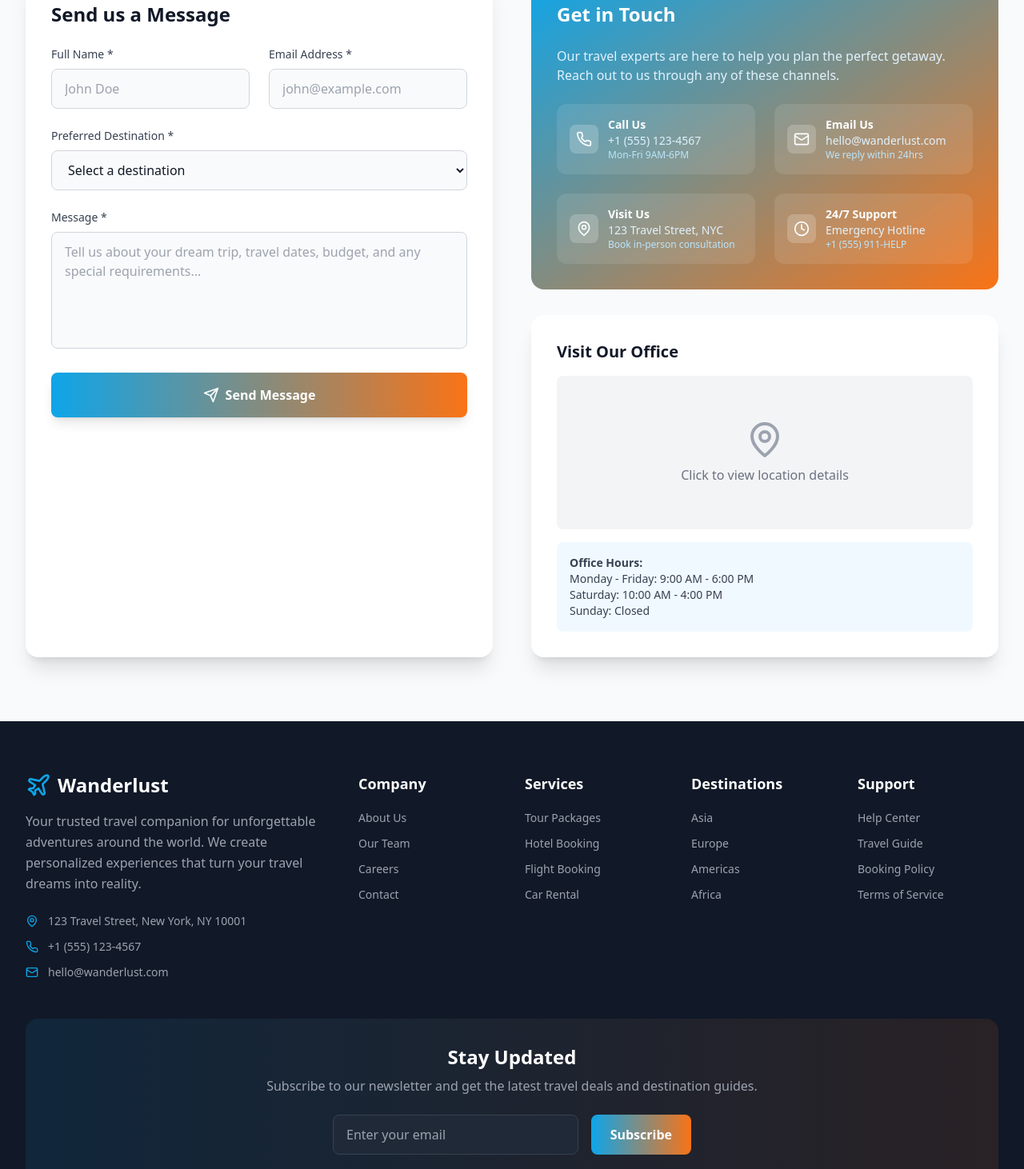
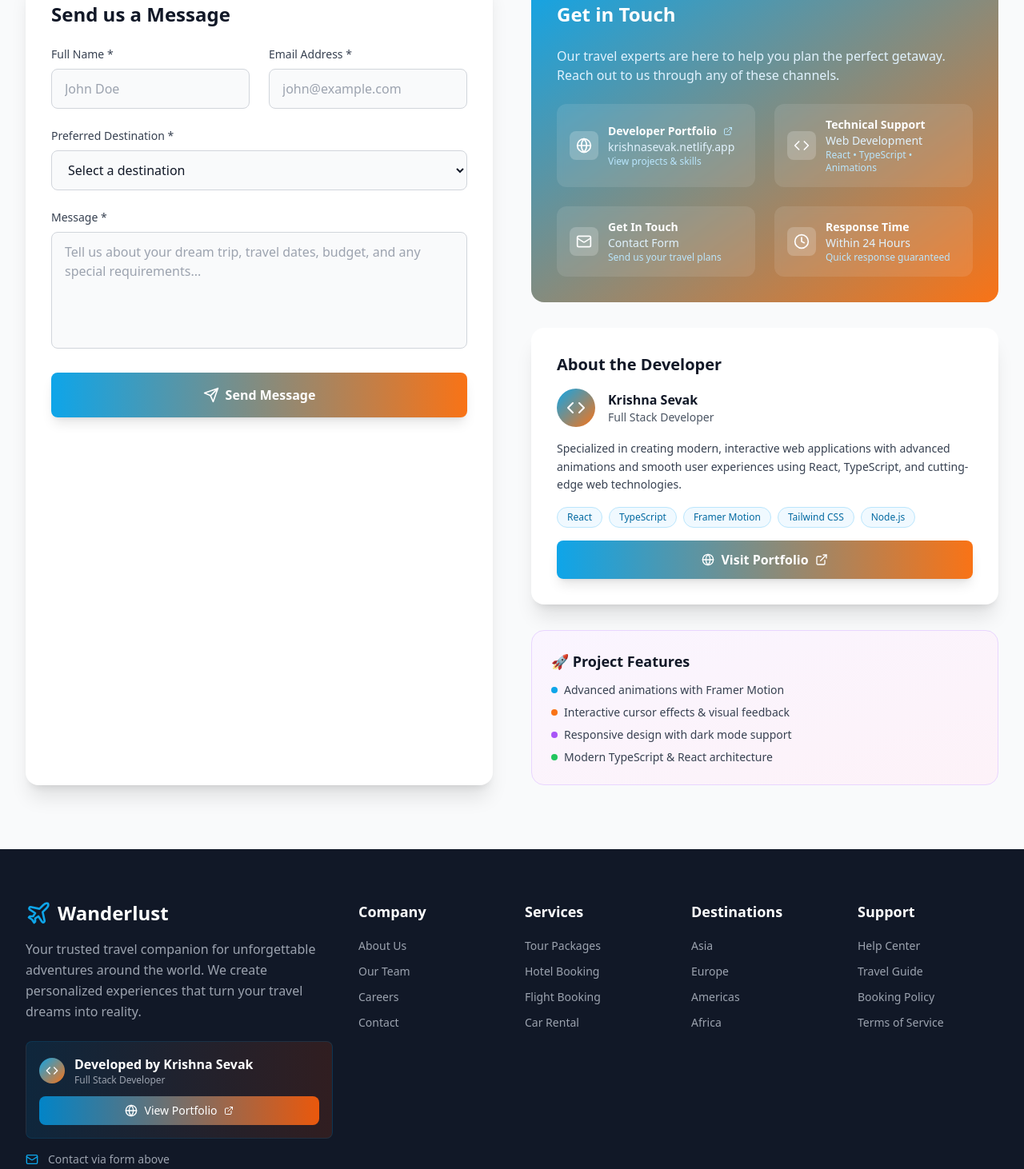
Before and after one commit to krishna142-tech/Wanderlust, a React (Vite) app: page / in a window 1280 px wide. Shown: the part 5120-6582 px from the top of the page at 80% size. Built offline with nearby package versions, Linux system fonts and the light colour scheme.

Commit message:
Update Contact Information with Portfolio

```diff
--- a/src/components/Contact.tsx
+++ b/src/components/Contact.tsx
@@ -1,7 +1,7 @@
 import React, { useState } from 'react';
 import { motion } from 'framer-motion';
 import { useInView } from 'react-intersection-observer';
-import { MapPin, Phone, Mail, Clock, Send, CheckCircle, AlertCircle } from 'lucide-react';
+import { MapPin, Phone, Mail, Clock, Send, CheckCircle, AlertCircle, ExternalLink, Code, Globe } from 'lucide-react';
 
 const Contact: React.FC = () => {
   const [formData, setFormData] = useState({
@@ -53,48 +53,46 @@ const Contact: React.FC = () => {
     });
   };
 
-  const handleQuickContact = (type: 'phone' | 'email' | 'emergency') => {
-    switch (type) {
-      case 'phone':
-        alert('📞 Calling +1 (555) 123-4567...\n\nOur travel experts are available:\nMon-Fri: 9AM-6PM\nSat: 10AM-4PM');
-        break;
-      case 'email':
-        alert('📧 Opening your email client...\n\nSend us an email at: hello@wanderlust.com\n\nWe typically respond within 2-4 hours during business days.');
-        break;
-      case 'emergency':
-        alert('🚨 Emergency Travel Support\n\n24/7 Hotline: +1 (555) 911-HELP\n\nFor urgent travel assistance, lost documents, or emergency situations during your trip.');
-        break;
-    }
+  const handlePortfolioVisit = () => {
+    window.open('https://krishnasevak.netlify.app/', '_blank');
+  };
+
+  const handleDeveloperContact = () => {
+    alert('👨‍💻 Developer Contact\n\n🌐 Portfolio: https://krishnasevak.netlify.app/\n\n📧 For technical inquiries or collaboration opportunities, please visit the portfolio website.\n\n🚀 Specialized in modern web development with React, TypeScript, and advanced animations.');
   };
 
   const contactInfo = [
     {
-      icon: Phone,
-      title: 'Call Us',
-      details: '+1 (555) 123-4567',
-      subtitle: 'Mon-Fri 9AM-6PM',
-      action: () => handleQuickContact('phone')
+      icon: Globe,
+      title: 'Developer Portfolio',
+      details: 'krishnasevak.netlify.app',
+      subtitle: 'View projects & skills',
+      action: handlePortfolioVisit,
+      isExternal: true
+    },
+    {
+      icon: Code,
+      title: 'Technical Support',
+      details: 'Web Development',
+      subtitle: 'React • TypeScript • Animations',
+      action: handleDeveloperContact,
+      isExternal: false
     },
     {
       icon: Mail,
-      title: 'Email Us',
-      details: 'hello@wanderlust.com',
-      subtitle: 'We reply within 24hrs',
-      action: () => handleQuickContact('email')
-    },
-    {
-      icon: MapPin,
-      title: 'Visit Us',
-      details: '123 Travel Street, NYC',
-      subtitle: 'Book in-person consultation',
-      action: () => alert('🏢 Visit our office:\n\n📍 123 Travel Street, New York, NY 10001\n\n🕒 Office Hours:\nMon-Fri: 9AM-6PM\nSat: 10AM-4PM\nSun: Closed\n\n🚗 Free parking available')
+      title: 'Get In Touch',
+      details: 'Contact Form',
+      subtitle: 'Send us your travel plans',
+      action: () => alert('📧 Please use the contact form below to send us your travel inquiries and we\'ll get back to you soon!'),
+      isExternal: false
     },
     {
       icon: Clock,
-      title: '24/7 Support',
-      details: 'Emergency Hotline',
-      subtitle: '+1 (555) 911-HELP',
-      action: () => handleQuickContact('emergency')
+      title: 'Response Time',
+      details: 'Within 24 Hours',
+      subtitle: 'Quick response guaranteed',
+      action: () => alert('⏰ Response Time\n\n📞 We typically respond to all inquiries within 24 hours during business days.\n\n🌍 For urgent travel assistance, please mention "URGENT" in your message subject.'),
+      isExternal: false
     }
   ];
 
@@ -118,13 +116,13 @@ const Contact: React.FC = () => {
           transition={{ duration: 0.8 }}
           className="text-center mb-16"
         >
-          <h2 className="text-4xl md:text-5xl font-bold text-gray-900 dark:text-white mb-4">
+          <h2 className="text-4xl md:text-5xl font-bold text-gray-900 dark:text-white mb-4 cursor-text">
             Let's Plan Your
             <span className="text-transparent bg-clip-text bg-gradient-to-r from-sky-500 to-orange-500">
               {' '}Dream Trip
             </span>
           </h2>
-          <p className="text-xl text-gray-600 dark:text-gray-300 max-w-3xl mx-auto">
+          <p className="text-xl text-gray-600 dark:text-gray-300 max-w-3xl mx-auto cursor-text">
             Ready to embark on your next adventure? Get in touch with our travel experts
             and let us create a personalized itinerary just for you.
           </p>
@@ -138,14 +136,14 @@ const Contact: React.FC = () => {
             transition={{ duration: 0.8, delay: 0.2 }}
             className="bg-white dark:bg-gray-900 rounded-2xl p-8 shadow-xl"
           >
-            <h3 className="text-2xl font-bold text-gray-900 dark:text-white mb-6">
+            <h3 className="text-2xl font-bold text-gray-900 dark:text-white mb-6 cursor-text">
               Send us a Message
             </h3>
 
             <form onSubmit={handleSubmit} className="space-y-6">
               <div className="grid grid-cols-1 md:grid-cols-2 gap-6">
                 <div>
-                  <label className="block text-sm font-medium text-gray-700 dark:text-gray-300 mb-2">
+                  <label className="block text-sm font-medium text-gray-700 dark:text-gray-300 mb-2 cursor-text">
                     Full Name *
                   </label>
                   <input
@@ -160,7 +158,7 @@ const Contact: React.FC = () => {
                 </div>
 
                 <div>
-                  <label className="block text-sm font-medium text-gray-700 dark:text-gray-300 mb-2">
+                  <label className="block text-sm font-medium text-gray-700 dark:text-gray-300 mb-2 cursor-text">
                     Email Address *
                   </label>
                   <input
@@ -176,7 +174,7 @@ const Contact: React.FC = () => {
               </div>
 
               <div>
-                <label className="block text-sm font-medium text-gray-700 dark:text-gray-300 mb-2">
+                <label className="block text-sm font-medium text-gray-700 dark:text-gray-300 mb-2 cursor-text">
                   Preferred Destination *
                 </label>
                 <select
@@ -194,7 +192,7 @@ const Contact: React.FC = () => {
               </div>
 
               <div>
-                <label className="block text-sm font-medium text-gray-700 dark:text-gray-300 mb-2">
+                <label className="block text-sm font-medium text-gray-700 dark:text-gray-300 mb-2 cursor-text">
                   Message *
                 </label>
                 <textarea
@@ -213,7 +211,7 @@ const Contact: React.FC = () => {
                 disabled={isSubmitting}
                 whileHover={{ scale: 1.02 }}
                 whileTap={{ scale: 0.98 }}
-                className={`w-full py-4 rounded-lg font-semibold flex items-center justify-center gap-2 transition-all duration-300 shadow-lg hover:shadow-xl disabled:opacity-50 disabled:cursor-not-allowed ${
+                className={`w-full py-4 rounded-lg font-semibold flex items-center justify-center gap-2 transition-all duration-300 shadow-lg hover:shadow-xl disabled:opacity-50 disabled:cursor-not-allowed cursor-button ${
                   submitStatus === 'success'
                     ? 'bg-green-500 hover:bg-green-600 text-white'
                     : submitStatus === 'error'
@@ -256,8 +254,8 @@ const Contact: React.FC = () => {
             className="space-y-8"
           >
             <div className="bg-gradient-to-br from-sky-500 to-orange-500 rounded-2xl p-8 text-white">
-              <h3 className="text-2xl font-bold mb-6">Get in Touch</h3>
-              <p className="text-sky-100 mb-6">
+              <h3 className="text-2xl font-bold mb-6 cursor-text">Get in Touch</h3>
+              <p className="text-sky-100 mb-6 cursor-text">
                 Our travel experts are here to help you plan the perfect getaway.
                 Reach out to us through any of these channels.
               </p>
@@ -269,14 +267,19 @@ const Contact: React.FC = () => {
                     whileHover={{ scale: 1.05 }}
                     whileTap={{ scale: 0.95 }}
                     onClick={info.action}
-                    className="bg-white/10 backdrop-blur-sm rounded-xl p-4 hover:bg-white/20 transition-all duration-300 text-left w-full"
+                    className="bg-white/10 backdrop-blur-sm rounded-xl p-4 hover:bg-white/20 transition-all duration-300 text-left w-full cursor-button"
                   >
                     <div className="flex items-center gap-3">
                       <div className="bg-white/20 rounded-lg p-2">
                         <info.icon className="h-5 w-5 text-white" />
                       </div>
-                      <div>
-                        <h4 className="font-semibold text-sm">{info.title}</h4>
+                      <div className="flex-1">
+                        <div className="flex items-center gap-2">
+                          <h4 className="font-semibold text-sm">{info.title}</h4>
+                          {info.isExternal && (
+                            <ExternalLink className="h-3 w-3 text-sky-200" />
+                          )}
+                        </div>
                         <p className="text-sky-100 text-sm">{info.details}</p>
                         <p className="text-sky-200 text-xs">{info.subtitle}</p>
                       </div>
@@ -286,31 +289,85 @@ const Contact: React.FC = () => {
               </div>
             </div>
 
-            {/* Map placeholder */}
+            {/* Developer Info Card */}
             <div className="bg-white dark:bg-gray-900 rounded-2xl p-8 shadow-xl">
-              <h4 className="text-xl font-bold text-gray-900 dark:text-white mb-4">
-                Visit Our Office
+              <h4 className="text-xl font-bold text-gray-900 dark:text-white mb-4 cursor-text">
+                About the Developer
               </h4>
-              <motion.div
-                whileHover={{ scale: 1.02 }}
-                className="bg-gray-100 dark:bg-gray-800 rounded-lg h-48 flex items-center justify-center cursor-pointer"
-                onClick={() => alert('🗺️ Interactive map coming soon!\n\nFor now, you can find us at:\n📍 123 Travel Street, New York, NY 10001\n\n🚗 Free parking available\n🚇 Near subway stations')}
-              >
-                <div className="text-center">
-                  <MapPin className="h-12 w-12 text-gray-400 mx-auto mb-2" />
-                  <p className="text-gray-500 dark:text-gray-400">
-                    Click to view location details
-                  </p>
+              <div className="space-y-4">
+                <div className="flex items-center gap-4">
+                  <div className="w-12 h-12 bg-gradient-to-br from-sky-500 to-orange-500 rounded-full flex items-center justify-center">
+                    <Code className="h-6 w-6 text-white" />
+                  </div>
+                  <div>
+                    <h5 className="font-semibold text-gray-900 dark:text-white cursor-text">Krishna Sevak</h5>
+                    <p className="text-sm text-gray-600 dark:text-gray-400 cursor-text">Full Stack Developer</p>
+                  </div>
                 </div>
-              </motion.div>
-              <div className="mt-4 p-4 bg-sky-50 dark:bg-sky-900/20 rounded-lg">
-                <p className="text-sm text-gray-700 dark:text-gray-300">
-                  <strong>Office Hours:</strong><br />
-                  Monday - Friday: 9:00 AM - 6:00 PM<br />
-                  Saturday: 10:00 AM - 4:00 PM<br />
-                  Sunday: Closed
+
+                <p className="text-gray-700 dark:text-gray-300 text-sm leading-relaxed cursor-text">
+                  Specialized in creating modern, interactive web applications with advanced animations
+                  and smooth user experiences using React, TypeScript, and cutting-edge web technologies.
                 </p>
+
+                <div className="flex flex-wrap gap-2">
+                  {['React', 'TypeScript', 'Framer Motion', 'Tailwind CSS', 'Node.js'].map((tech, index) => (
+                    <motion.span
+                      key={index}
+                      initial={{ opacity: 0, scale: 0 }}
+                      animate={{ opacity: 1, scale: 1 }}
+                      transition={{ delay: index * 0.1, duration: 0.3 }}
+                      whileHover={{
+                        scale: 1.1,
+                        boxShadow: '0 5px 15px rgba(14, 165, 233, 0.3)',
+                        transition: { duration: 0.2 }
+                      }}
+                      className="bg-sky-50 dark:bg-sky-900/20 text-sky-700 dark:text-sky-300 px-3 py-1 rounded-full text-xs font-medium border border-sky-200 dark:border-sky-800 cursor-pointer"
+                    >
+                      {tech}
+                    </motion.span>
+                  ))}
+                </div>
+
+                <motion.button
+                  whileHover={{
+                    scale: 1.02,
+                    boxShadow: '0 10px 25px rgba(14, 165, 233, 0.3)'
+                  }}
+                  whileTap={{ scale: 0.98 }}
+                  onClick={handlePortfolioVisit}
+                  className="w-full bg-gradient-to-r from-sky-500 to-orange-500 hover:from-sky-600 hover:to-orange-600 text-white py-3 rounded-lg font-semibold transition-all duration-300 shadow-lg flex items-center justify-center gap-2 cursor-button"
+                >
+                  <Globe className="h-4 w-4" />
+                  Visit Portfolio
+                  <ExternalLink className="h-4 w-4" />
+                </motion.button>
               </div>
+            </div>
+
+            {/* Project Info */}
+            <div className="bg-gradient-to-br from-purple-50 to-pink-50 dark:from-purple-900/20 dark:to-pink-900/20 rounded-2xl p-6 border border-purple-200 dark:border-purple-800">
+              <h4 className="text-lg font-bold text-gray-900 dark:text-white mb-3 cursor-text">
+                🚀 Project Features
+              </h4>
+              <ul className="space-y-2 text-sm text-gray-700 dark:text-gray-300">
+                <li className="flex items-center gap-2 cursor-text">
+                  <div className="w-2 h-2 bg-sky-500 rounded-full"></div>
+                  Advanced animations with Framer Motion
+                </li>
+                <li className="flex items-center gap-2 cursor-text">
+                  <div className="w-2 h-2 bg-orange-500 rounded-full"></div>
+                  Interactive cursor effects & visual feedback
+                </li>
+                <li className="flex items-center gap-2 cursor-text">
+                  <div className="w-2 h-2 bg-purple-500 rounded-full"></div>
+                  Responsive design with dark mode support
+                </li>
+                <li className="flex items-center gap-2 cursor-text">
+                  <div className="w-2 h-2 bg-green-500 rounded-full"></div>
+                  Modern TypeScript & React architecture
+                </li>
+              </ul>
             </div>
           </motion.div>
         </div>
--- a/src/components/Footer.tsx
+++ b/src/components/Footer.tsx
@@ -1,6 +1,6 @@
 import React from 'react';
 import { motion } from 'framer-motion';
-import { Plane, Facebook, Twitter, Instagram, Youtube, MapPin, Phone, Mail } from 'lucide-react';
+import { Plane, Facebook, Twitter, Instagram, Youtube, MapPin, Phone, Mail, Code, ExternalLink, Globe } from 'lucide-react';
 
 const Footer: React.FC = () => {
   const footerLinks = {
@@ -37,6 +37,10 @@ const Footer: React.FC = () => {
     { icon: Youtube, href: '#youtube', color: 'hover:text-red-500' }
   ];
 
+  const handlePortfolioClick = () => {
+    window.open('https://krishnasevak.netlify.app/', '_blank');
+  };
+
   return (
     <footer className="bg-gray-900 text-white">
       <div className="max-w-7xl mx-auto px-4 sm:px-6 lg:px-8 py-16">
@@ -52,34 +56,53 @@ const Footer: React.FC = () => {
             >
               <div className="flex items-center space-x-2 mb-4">
                 <Plane className="h-8 w-8 text-sky-500" />
-                <span className="text-2xl font-bold">Wanderlust</span>
+                <span className="text-2xl font-bold cursor-text">Wanderlust</span>
               </div>
-              <p className="text-gray-400 mb-6 leading-relaxed">
+              <p className="text-gray-400 mb-6 leading-relaxed cursor-text">
                 Your trusted travel companion for unforgettable adventures around the world.
                 We create personalized experiences that turn your travel dreams into reality.
               </p>
             </motion.div>
 
+            {/* Developer Info */}
+            <div className="bg-gradient-to-r from-sky-900/30 to-orange-900/30 rounded-lg p-4 mb-4 border border-sky-800/30">
+              <div className="flex items-center gap-3 mb-3">
+                <div className="w-8 h-8 bg-gradient-to-br from-sky-500 to-orange-500 rounded-full flex items-center justify-center">
+                  <Code className="h-4 w-4 text-white" />
+                </div>
+                <div>
+                  <h4 className="font-semibold text-white cursor-text">Developed by Krishna Sevak</h4>
+                  <p className="text-xs text-gray-400 cursor-text">Full Stack Developer</p>
+                </div>
+              </div>
+              <motion.button
+                whileHover={{ scale: 1.02 }}
+                whileTap={{ scale: 0.98 }}
+                onClick={handlePortfolioClick}
+                className="w-full bg-gradient-to-r from-sky-600 to-orange-600 hover:from-sky-700 hover:to-orange-700 text-white py-2 px-4 rounded-lg text-sm font-medium transition-all duration-300 flex items-center justify-center gap-2 cursor-button"
+              >
+                <Globe className="h-4 w-4" />
+                View Portfolio
+                <ExternalLink className="h-3 w-3" />
+              </motion.button>
+            </div>
+
             {/* Contact Info */}
             <div className="space-y-3">
               <div className="flex items-center gap-3">
-                <MapPin className="h-4 w-4 text-sky-500" />
-                <span className="text-sm text-gray-400">123 Travel Street, New York, NY 10001</span>
+                <Mail className="h-4 w-4 text-sky-500" />
+                <span className="text-sm text-gray-400 cursor-text">Contact via form above</span>
               </div>
               <div className="flex items-center gap-3">
-                <Phone className="h-4 w-4 text-sky-500" />
-                <span className="text-sm text-gray-400">+1 (555) 123-4567</span>
-              </div>
-              <div className="flex items-center gap-3">
-                <Mail className="h-4 w-4 text-sky-500" />
-                <span className="text-sm text-gray-400">hello@wanderlust.com</span>
+                <Globe className="h-4 w-4 text-sky-500" />
+                <span className="text-sm text-gray-400 cursor-text">krishnasevak.netlify.app</span>
               </div>
             </div>
           </div>
 
           {/* Links Sections */}
           <div>
-            <h3 className="text-lg font-semibold mb-4">Company</h3>
+            <h3 className="text-lg font-semibold mb-4 cursor-text">Company</h3>
             <ul className="space-y-2">
               {footerLinks.company.map((link, index) => (
                 <motion.li
@@ -90,7 +113,7 @@ const Footer: React.FC = () => {
                 >
                   <a
                     href={link.href}
-                    className="text-gray-400 hover:text-sky-400 transition-colors duration-200 text-sm"
+                    className="text-gray-400 hover:text-sky-400 transition-colors duration-200 text-sm cursor-button"
                   >
                     {link.name}
                   </a>
@@ -100,7 +123,7 @@ const Footer: React.FC = () => {
           </div>
 
           <div>
-            <h3 className="text-lg font-semibold mb-4">Services</h3>
+            <h3 className="text-lg font-semibold mb-4 cursor-text">Services</h3>
             <ul className="space-y-2">
               {footerLinks.services.map((link, index) => (
                 <motion.li
@@ -111,7 +134,7 @@ const Footer: React.FC = () => {
                 >
                   <a
                     href={link.href}
-                    className="text-gray-400 hover:text-sky-400 transition-colors duration-200 text-sm"
+                    className="text-gray-400 hover:text-sky-400 transition-colors duration-200 text-sm cursor-button"
                   >
                     {link.name}
                   </a>
@@ -121,7 +144,7 @@ const Footer: React.FC = () => {
           </div>
 
           <div>
-            <h3 className="text-lg font-semibold mb-4">Destinations</h3>
+            <h3 className="text-lg font-semibold mb-4 cursor-text">Destinations</h3>
             <ul className="space-y-2">
               {footerLinks.destinations.map((link, index) => (
                 <motion.li
@@ -132,7 +155,7 @@ const Footer: React.FC = () => {
                 >
                   <a
                     href={link.href}
-                    className="text-gray-400 hover:text-sky-400 transition-colors duration-200 text-sm"
+                    className="text-gray-400 hover:text-sky-400 transition-colors duration-200 text-sm cursor-button"
                   >
                     {link.name}
                   </a>
@@ -142,7 +165,7 @@ const Footer: React.FC = () => {
           </div>
 
           <div>
-            <h3 className="text-lg font-semibold mb-4">Support</h3>
+            <h3 className="text-lg font-semibold mb-4 cursor-text">Support</h3>
             <ul className="space-y-2">
               {footerLinks.support.map((link, index) => (
                 <motion.li
@@ -153,7 +176,7 @@ const Footer: React.FC = () => {
                 >
                   <a
                     href={link.href}
-                    className="text-gray-400 hover:text-sky-400 transition-colors duration-200 text-sm"
+                    className="text-gray-400 hover:text-sky-400 transition-colors duration-200 text-sm cursor-button"
                   >
                     {link.name}
                   </a>
@@ -171,8 +194,8 @@ const Footer: React.FC = () => {
           className="bg-gradient-to-r from-sky-500/10 to-orange-500/10 rounded-2xl p-8 mb-12"
         >
           <div className="max-w-2xl mx-auto text-center">
-            <h3 className="text-2xl font-bold mb-2">Stay Updated</h3>
-            <p className="text-gray-400 mb-6">
+            <h3 className="text-2xl font-bold mb-2 cursor-text">Stay Updated</h3>
+            <p className="text-gray-400 mb-6 cursor-text">
               Subscribe to our newsletter and get the latest travel deals and destination guides.
             </p>
             <div className="flex flex-col sm:flex-row gap-4 max-w-md mx-auto">
@@ -184,7 +207,7 @@ const Footer: React.FC = () => {
               <motion.button
                 whileHover={{ scale: 1.05 }}
                 whileTap={{ scale: 0.95 }}
-                className="bg-gradient-to-r from-sky-500 to-orange-500 hover:from-sky-600 hover:to-orange-600 text-white px-6 py-3 rounded-lg font-semibold transition-all duration-300"
+                className="bg-gradient-to-r from-sky-500 to-orange-500 hover:from-sky-600 hover:to-orange-600 text-white px-6 py-3 rounded-lg font-semibold transition-all duration-300 cursor-button"
               >
                 Subscribe
               </motion.button>
@@ -199,7 +222,7 @@ const Footer: React.FC = () => {
               initial={{ opacity: 0 }}
               whileInView={{ opacity: 1 }}
               transition={{ duration: 0.6 }}
-              className="text-gray-400 text-sm"
+              className="text-gray-400 text-sm cursor-text"
             >
               © 2024 Wanderlust Travel Agency. All rights reserved.
             </motion.p>
@@ -217,7 +240,7 @@ const Footer: React.FC = () => {
                   href={social.href}
                   whileHover={{ scale: 1.2 }}
                   whileTap={{ scale: 0.9 }}
-                  className={`text-gray-400 ${social.color} transition-colors duration-200`}
+                  className={`text-gray-400 ${social.color} transition-colors duration-200 cursor-button`}
                 >
                   <social.icon className="h-5 w-5" />
                 </motion.a>
@@ -231,10 +254,10 @@ const Footer: React.FC = () => {
               transition={{ duration: 0.6, delay: 0.4 }}
               className="flex items-center gap-6 text-sm"
             >
-              <a href="#privacy" className="text-gray-400 hover:text-sky-400 transition-colors duration-200">
+              <a href="#privacy" className="text-gray-400 hover:text-sky-400 transition-colors duration-200 cursor-button">
                 Privacy Policy
               </a>
-              <a href="#terms" className="text-gray-400 hover:text-sky-400 transition-colors duration-200">
+              <a href="#terms" className="text-gray-400 hover:text-sky-400 transition-colors duration-200 cursor-button">
                 Terms of Service
               </a>
             </motion.div>
```
